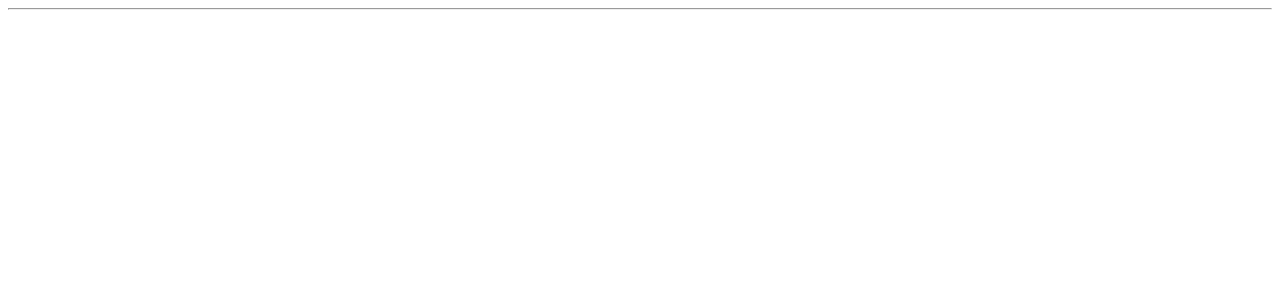
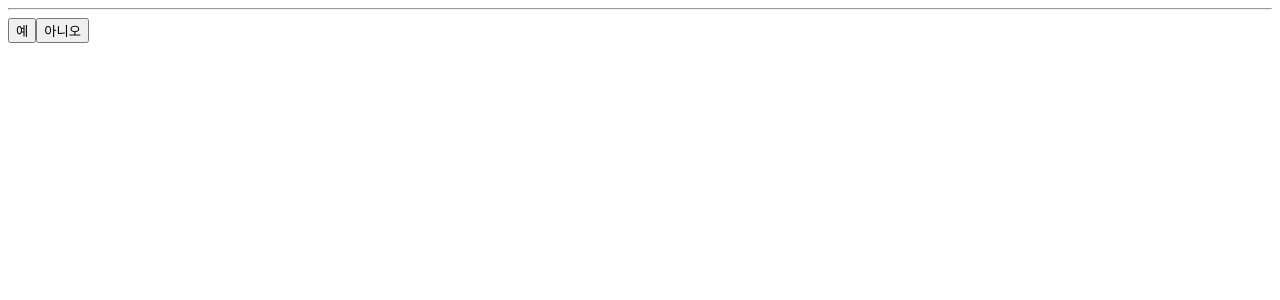
Before and after one commit to CodeSoom/project-react-2-comejtome508, a React app: page / in a window 1280 px wide. Shown: the top 300 px of the page. Built offline with nearby package versions, Linux system fonts and the light colour scheme.

Commit message:
Modify Question test as Choices test and add Choices component

```diff
--- a/src/App.jsx
+++ b/src/App.jsx
@@ -1,10 +1,8 @@
 import React from 'react';
 
+import Question from './Choices';
+
 function List() {
-  return null;
-}
-
-function Question() {
   return null;
 }
 
--- /dev/null
+++ b/src/Choices.jsx
@@ -0,0 +1,10 @@
+import React from 'react';
+
+export default function Choices(){
+  return (
+    <div>
+      <button>예</button>
+      <button>아니오</button>
+    </div>
+  );
+}
```
Also changed, not shown: src/Question.jsx (deleted), 1 other file (tests, documents, lock files or other folders).
